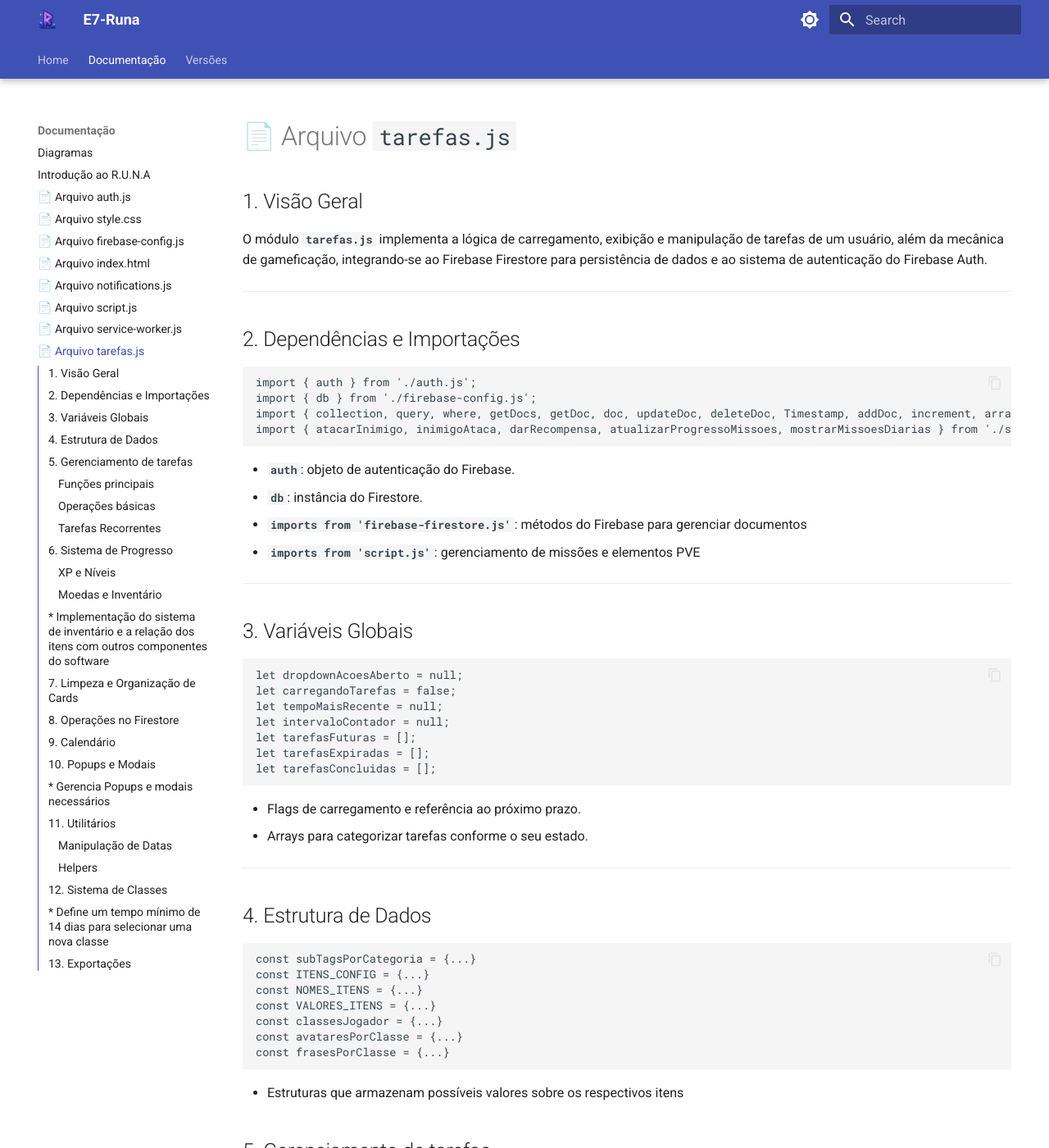
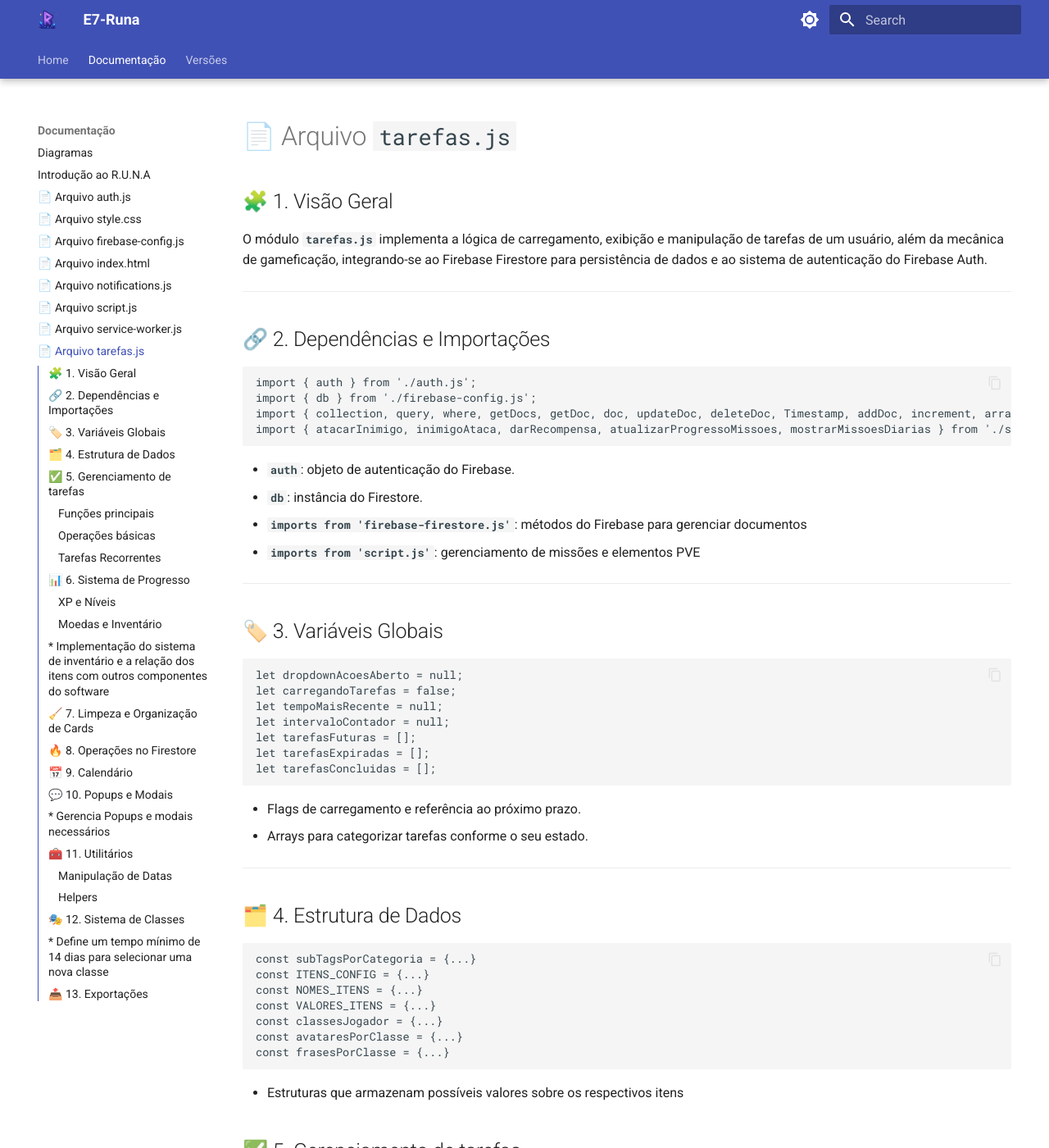
Before and after one commit to Radsfer/DocsE7Runa, an MkDocs documentation site: the page built from docs/documentação/tarefas.md, in a window 1280 px wide and 1400 px high. Shown: the whole window at 82% size. Built offline with MkDocs 1.6.1 and Material for MkDocs 9.7.7, drawn with Linux system fonts in a browser that asks for light colours; some of the changed text lies outside the part shown.

Commit message:
Estilização (emojis)

````diff
--- a/docs/documentação/tarefas.md
+++ b/docs/documentação/tarefas.md
@@ -1,12 +1,12 @@
 # 📄 Arquivo `tarefas.js`
 
-## 1. Visão Geral
+## 🧩 1. Visão Geral
 
 O módulo **`tarefas.js`** implementa a lógica de carregamento, exibição e manipulação de tarefas de um usuário, além da mecânica de gameficação, integrando-se ao Firebase Firestore para persistência de dados e ao sistema de autenticação do Firebase Auth.
 
 ---
 
-## 2. Dependências e Importações
+## 🔗 2. Dependências e Importações
 
 ```js
 import { auth } from './auth.js';
@@ -22,7 +22,7 @@ import { atacarInimigo, inimigoAtaca, darRecompensa, atualizarProgressoMissoes,
 
 ---
 
-## 3. Variáveis Globais
+## 🏷️ 3. Variáveis Globais
 
 ```js
 let dropdownAcoesAberto = null;
@@ -38,7 +38,7 @@ let tarefasConcluidas = [];
 * Arrays para categorizar tarefas conforme o seu estado.
 ---
 
-## 4. Estrutura de Dados
+## 🗂️ 4. Estrutura de Dados
 
 ```js
 const subTagsPorCategoria = {...}
@@ -51,7 +51,7 @@ const frasesPorClasse = {...}
 ```
 * Estruturas que armazenam possíveis valores sobre os respectivos itens
 
-## 5. Gerenciamento de tarefas
+## ✅ 5. Gerenciamento de tarefas
 
 ### Funções principais
 
@@ -75,7 +75,7 @@ const frasesPorClasse = {...}
 3. **`async function criarRecorrentePersonalizada() {...}`**
 ---
 
-## 6. Sistema de Progresso
+## 📊 6. Sistema de Progresso
 ### XP e Níveis
 
 ```js
@@ -95,7 +95,7 @@ async function venderItem() {...}
 * Implementação do sistema de inventário e a relação dos itens com outros componentes do software
 ---
 
-## 7. Limpeza e Organização de Cards
+## 🧹 7. Limpeza e Organização de Cards
 
 * **`limparCards()`**: reseta o conteúdo dos containers `.purple-card` (expiradas) e `.blue-card` (concluídas).
 
@@ -103,7 +103,7 @@ async function venderItem() {...}
 
 ---
 
-## 8. Operações no Firestore
+## 🔥 8. Operações no Firestore
 ```js
 atualizarTarefaNoFirestore(id, descricao, dataLimite){...}
 salvarXPNoFirestore(classeAtiva){...}
@@ -114,7 +114,7 @@ excluirTarefaDoFirestore(id){...}
 
 ---
 
-## 9. Calendário
+## 📅 9. Calendário
 
 ```js
 function atualizarDataAtual() { … }
@@ -127,7 +127,7 @@ function renderizarCalendario() {...}
 * Gera células para cada dia do mês
 * Adiciona eventos de clique para interatividade
 
-## 10. Popups e Modais
+## 💬 10. Popups e Modais
 
 ```js
 function mostrarPopup() {...}
@@ -139,7 +139,7 @@ function abrirModalDetalhe() {...}
 * Gerencia Popups e modais necessários
 ---
 
-## 11. Utilitários
+## 🧰 11. Utilitários
 
 ### Manipulação de Datas
 
@@ -158,7 +158,7 @@ function limparCards() {...}
 ```
 ---
 
-## 12. Sistema de Classes
+## 🎭 12. Sistema de Classes
 
 ```js
 function preencherClasseSelectorComBonus() {...}
@@ -183,7 +183,7 @@ function atualizarInfoCooldown() {...}
 * Define um tempo mínimo de 14 dias para selecionar uma nova classe
 ---
 
-## 13. Exportações
+## 📤 13. Exportações
 
 ```js
 export {
````
